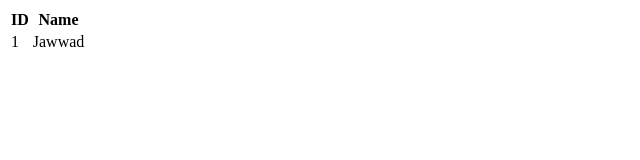
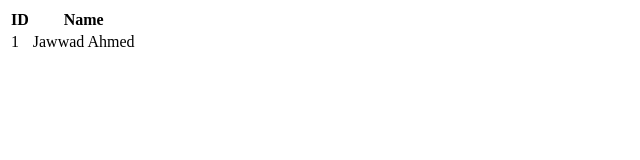
Before and after one commit to Mohammad-Aamir-Aptech/javascript_lecture, a plain HTML site: page abc.html in a window 1280 px wide. Shown: the whole page, without its empty margins (0-640 px from the left). Drawn offline with Linux system fonts and the light colour scheme.

Commit message:
New Changes

```diff
--- a/abc.html
+++ b/abc.html
@@ -18,7 +18,7 @@
             <tbody>
                 <tr>
                     <td>1</td>
-                    <td>Jawwad</td>
+                    <td>Jawwad Ahmed</td>
                 </tr>
             </tbody>
         </table>
```
